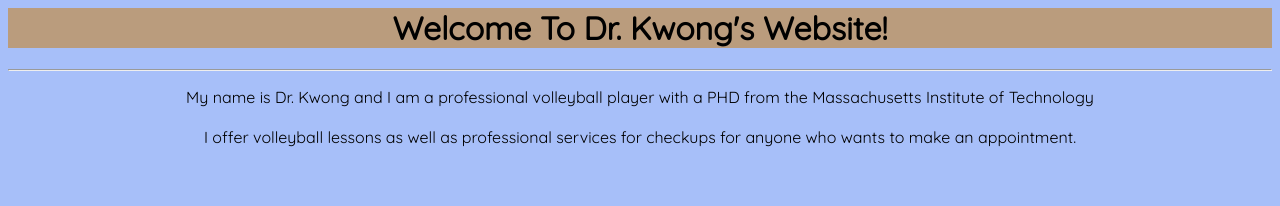
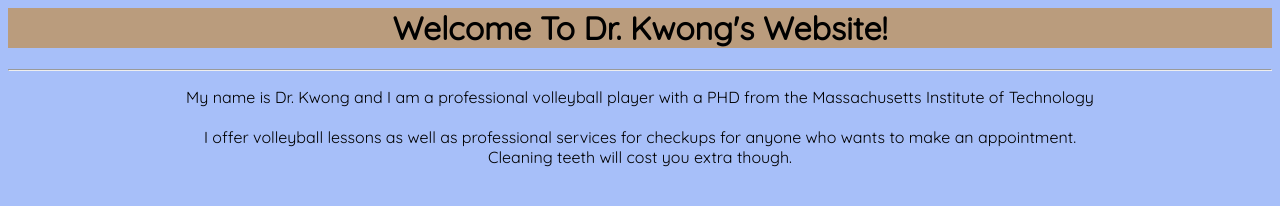
Before and after one commit to ConnorPark/dr.kwong, a plain HTML site: page index.html in a window 1280 px wide. Drawn offline with Linux system fonts and the light colour scheme.

Commit message:
Update index.html

```diff
--- a/index.html
+++ b/index.html
@@ -10,7 +10,9 @@
    <hr style="50%">
    <p style="font-family:Quicksand">My name is Dr. Kwong and I am a professional volleyball player with a PHD from the Massachusetts Institute of Technology<br>
    <br>
-   I offer volleyball lessons as well as professional services for checkups for anyone who wants to make an appointment.</p>
+   I offer volleyball lessons as well as professional services for checkups for anyone who wants to make an appointment.
+    <br>
+    Cleaning teeth will cost you extra though.</p>
 </center>
 </body>
 </html>
```
